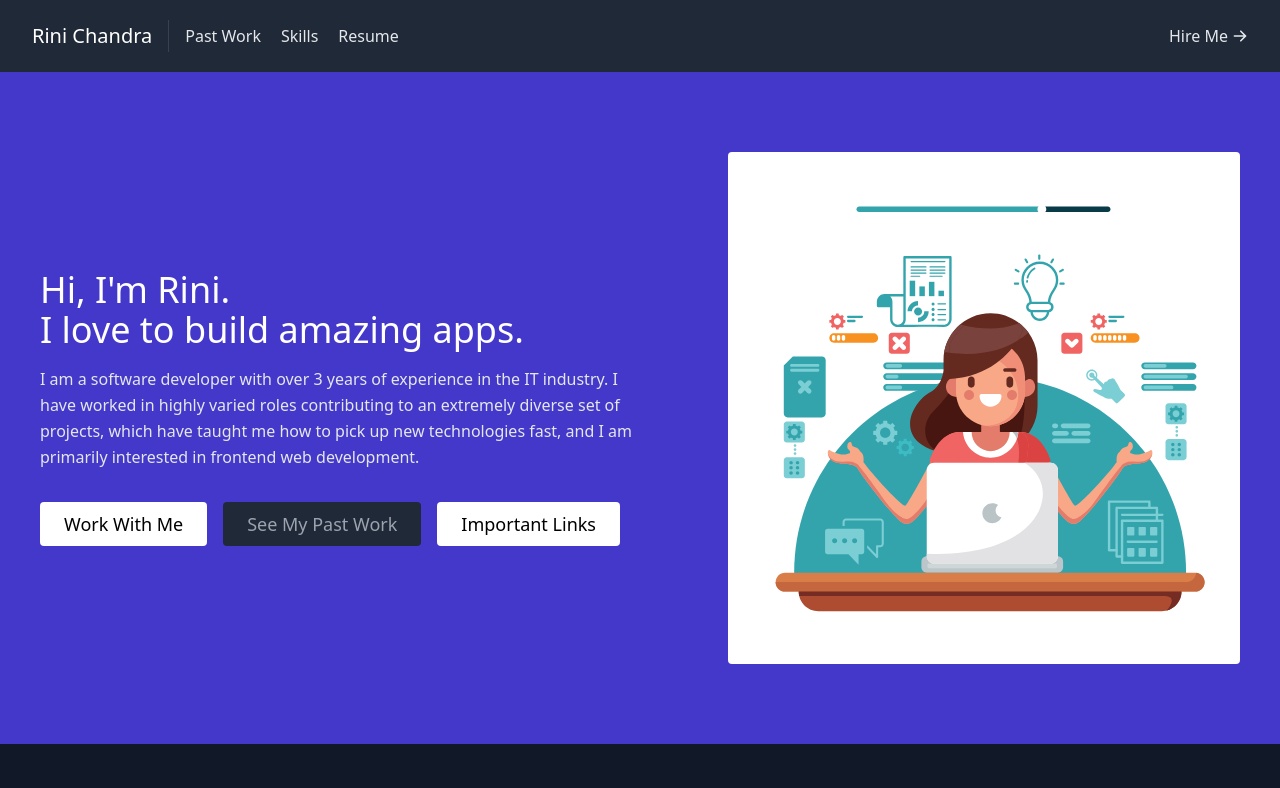
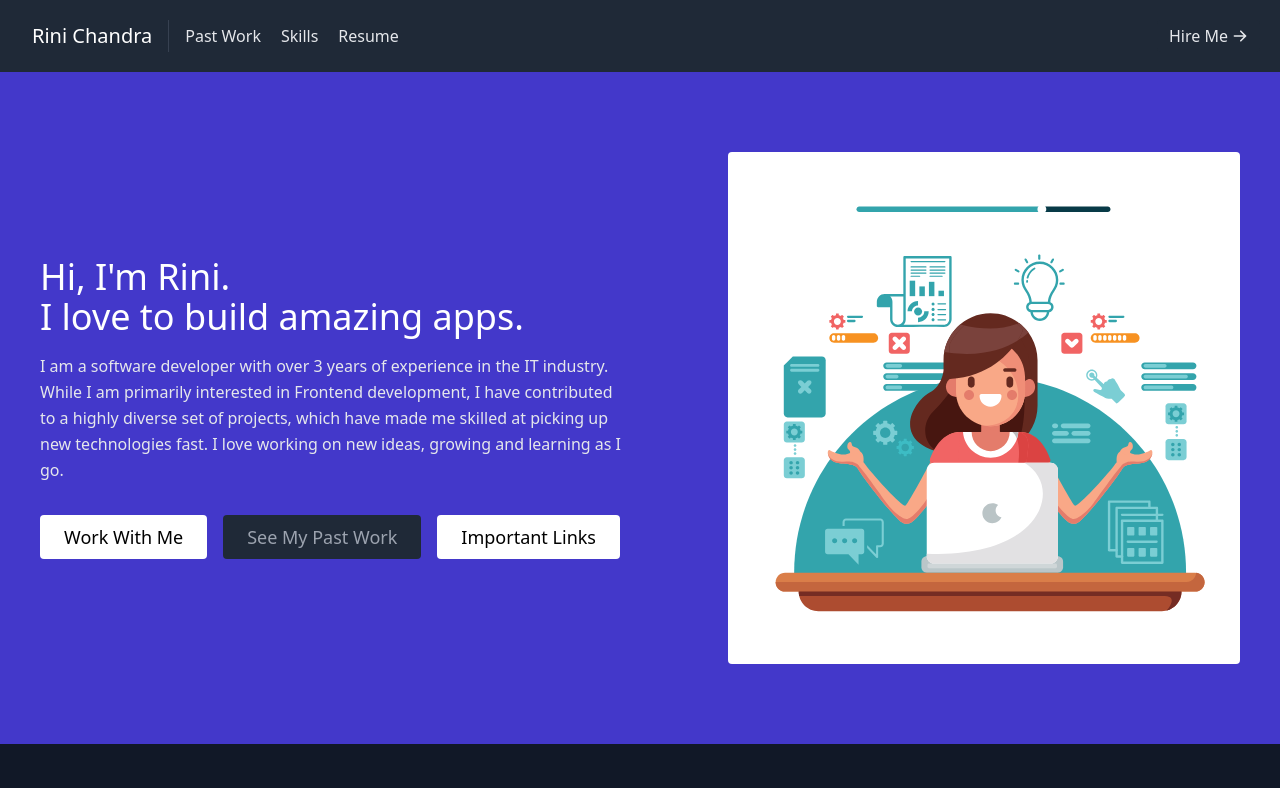
Before and after one commit to RiniChandra7/portfolio, a React (Create React App) app: page / in a window 1280 px wide. Shown: the top 788 px of the page. Built offline with nearby package versions, Linux system fonts and the light colour scheme.

Commit message:
intro fix

```diff
--- a/src/components/About.js
+++ b/src/components/About.js
@@ -11,7 +11,7 @@ export default function About() {
                 apps.
               </h1>
               <p className="mb-8 leading-relaxed">
-                I am a software developer with over 3 years of experience in the IT industry. I have worked in highly varied roles contributing to an extremely diverse set of projects, which have taught me how to pick up new technologies fast, and I am primarily interested in frontend web development.
+                I am a software developer with over 3 years of experience in the IT industry. While I am primarily interested in Frontend development, I have contributed to a highly diverse set of projects, which have made me skilled at picking up new technologies fast. I love working on new ideas, growing and learning as I go.
               </p>
               <div className="flex justify-center">
                 <a
```
